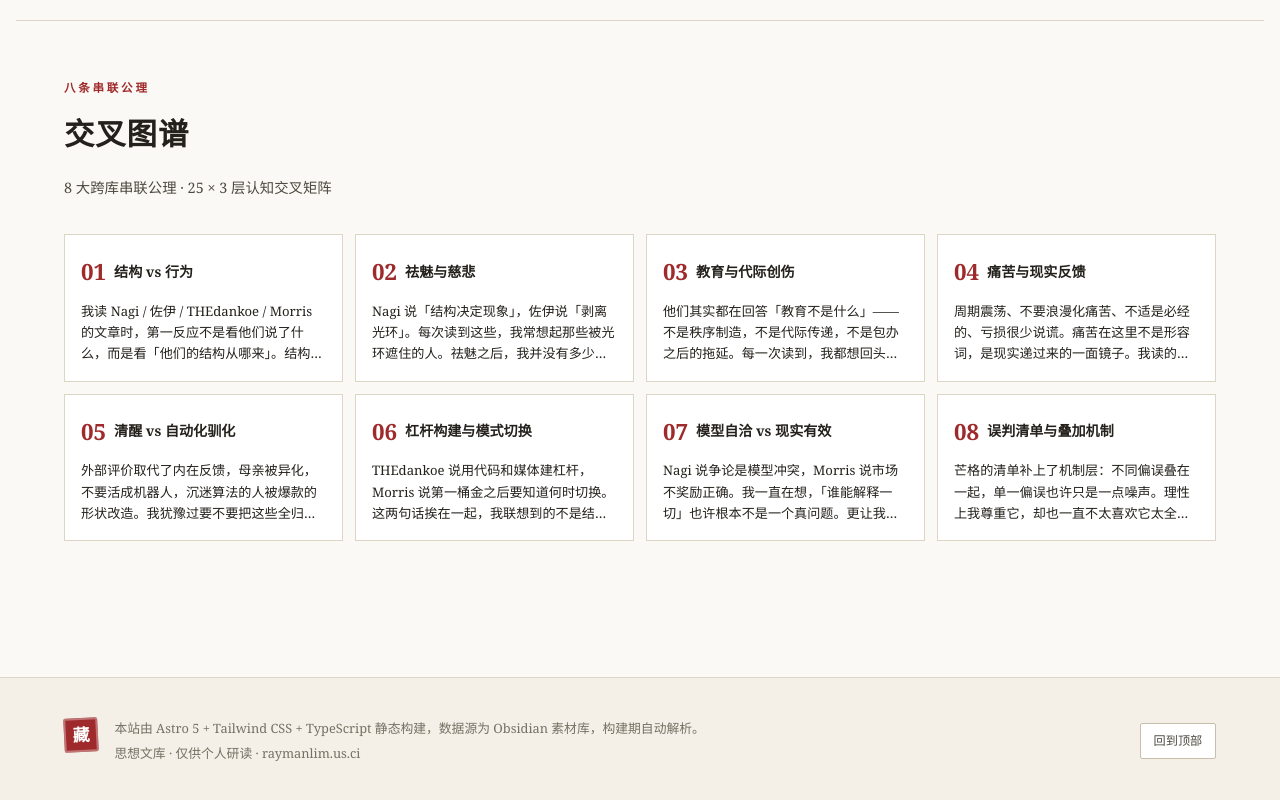
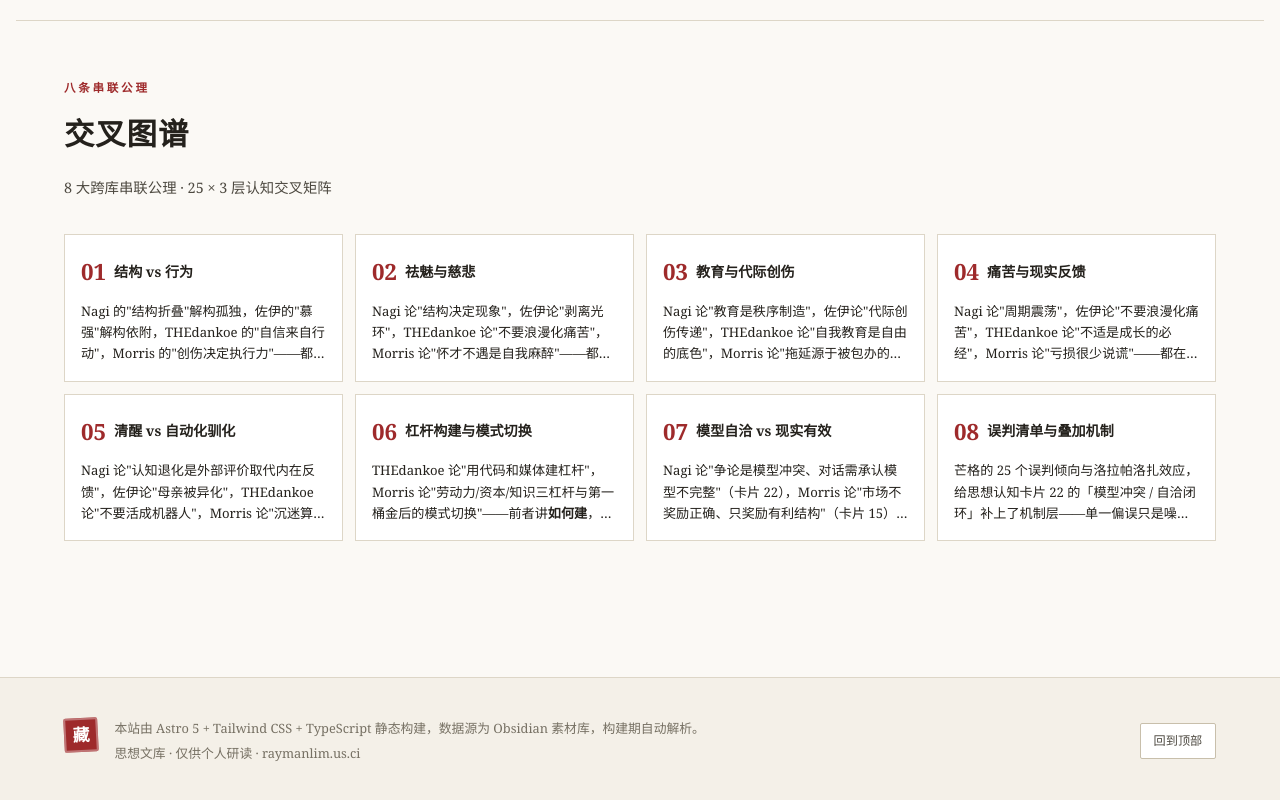
Before and after one commit to raymanlim/cognition-archive, an Astro site: page / in a window 1280 px wide. Shown: the part 1449-2249 px from the top of the page. Built offline with nearby package versions, Linux system fonts and the light colour scheme; Astro itself is replaced by a stand-in of ours.

Commit message:
content: sync Cognition source notes from Obsidian vault

```diff
--- a/src/data/generated/meta.json
+++ b/src/data/generated/meta.json
@@ -2,59 +2,59 @@
   "axioms": [
     {
       "name": "结构 vs 行为",
-      "text": "我读 Nagi / 佐伊 / THEdankoe / Morris 的文章时，第一反应不是看他们说了什么，而是看「他们的结构从哪来」。结构折叠、慕强、创伤决定执行力——这些词像一面镜子，我望向的其实是镜子背后的东西。那是我作为策展人的一点好奇：为什么他说是这样？",
-      "html": "我读 Nagi / 佐伊 / THEdankoe / Morris 的文章时，第一反应不是看他们说了什么，而是看「他们的结构从哪来」。结构折叠、慕强、创伤决定执行力——这些词像一面镜子，我望向的其实是镜子背后的东西。那是我作为策展人的一点好奇：为什么他说是这样？",
-      "textEn": "When I read Nagi, Zuoyi, THEdankoe and Morris, my first question is not what they said but where their structure came from. Structural folding, admiration of strength, trauma shaping execution — these words behave like a mirror; what I am looking for is behind it. It is a curator's small curiosity: why did he say it this way?",
-      "htmlEn": "When I read Nagi, Zuoyi, THEdankoe and Morris, my first question is not what they said but where their structure came from. Structural folding, admiration of strength, trauma shaping execution — these words behave like a mirror; what I am looking for is behind it. It is a curator's small curiosity: why did he say it this way?"
+      "text": "Nagi 的\"结构折叠\"解构孤独，佐伊的\"慕强\"解构依附，THEdankoe 的\"自信来自行动\"，Morris 的\"创伤决定执行力\"——都透过表象看结构。",
+      "html": "Nagi 的&quot;结构折叠&quot;解构孤独，佐伊的&quot;慕强&quot;解构依附，THEdankoe 的&quot;自信来自行动&quot;，Morris 的&quot;创伤决定执行力&quot;——都透过表象看结构。",
+      "textEn": "",
+      "htmlEn": ""
     },
     {
       "name": "祛魅",
-      "text": "Nagi 说「结构决定现象」，佐伊说「剥离光环」。每次读到这些，我常想起那些被光环遮住的人。祛魅之后，我并没有多少愤怒，剩下的是一种不太好看的坦诚。",
-      "html": "Nagi 说「结构决定现象」，佐伊说「剥离光环」。每次读到这些，我常想起那些被光环遮住的人。祛魅之后，我并没有多少愤怒，剩下的是一种不太好看的坦诚。",
-      "textEn": "Nagi says structure determines the phenomenon; Zuoyi speaks of stripping away the halo. Whenever I read them I think of the people hidden behind that halo. After disenchantment I find very little anger in myself — only a rather unflattering honesty.",
-      "htmlEn": "Nagi says structure determines the phenomenon; Zuoyi speaks of stripping away the halo. Whenever I read them I think of the people hidden behind that halo. After disenchantment I find very little anger in myself — only a rather unflattering honesty."
+      "text": "Nagi 论\"结构决定现象\"，佐伊论\"剥离光环\"，THEdankoe 论\"不要浪漫化痛苦\"，Morris 论\"怀才不遇是自我麻醉\"——都是清除认知遮蔽的操作。",
+      "html": "Nagi 论&quot;结构决定现象&quot;，佐伊论&quot;剥离光环&quot;，THEdankoe 论&quot;不要浪漫化痛苦&quot;，Morris 论&quot;怀才不遇是自我麻醉&quot;——都是清除认知遮蔽的操作。",
+      "textEn": "",
+      "htmlEn": ""
     },
     {
       "name": "教育",
-      "text": "他们其实都在回答「教育不是什么」——不是秩序制造，不是代际传递，不是包办之后的拖延。每一次读到，我都想回头问自己一句：我们究竟在教什么？",
-      "html": "他们其实都在回答「教育不是什么」——不是秩序制造，不是代际传递，不是包办之后的拖延。每一次读到，我都想回头问自己一句：我们究竟在教什么？",
-      "textEn": "They are all answering what education is not — not the manufacture of order, not the passing down of a wound, not the procrastination left behind by having everything done for you. Every time I read them I want to turn the question on myself: what, exactly, are we teaching?",
-      "htmlEn": "They are all answering what education is not — not the manufacture of order, not the passing down of a wound, not the procrastination left behind by having everything done for you. Every time I read them I want to turn the question on myself: what, exactly, are we teaching?"
+      "text": "Nagi 论\"教育是秩序制造\"，佐伊论\"代际创伤传递\"，THEdankoe 论\"自我教育是自由的底色\"，Morris 论\"拖延源于被包办的成长\"——都在谈系统如何塑造个体。",
+      "html": "Nagi 论&quot;教育是秩序制造&quot;，佐伊论&quot;代际创伤传递&quot;，THEdankoe 论&quot;自我教育是自由的底色&quot;，Morris 论&quot;拖延源于被包办的成长&quot;——都在谈<strong>系统如何塑造个体</strong>。",
+      "textEn": "",
+      "htmlEn": ""
     },
     {
       "name": "痛苦",
-      "text": "周期震荡、不要浪漫化痛苦、不适是必经的、亏损很少说谎。痛苦在这里不是形容词，是现实递过来的一面镜子。我读的时候不敢轻率——谁走过的弯路，都没那么容易被别人总结。",
-      "html": "周期震荡、不要浪漫化痛苦、不适是必经的、亏损很少说谎。痛苦在这里不是形容词，是现实递过来的一面镜子。我读的时候不敢轻率——谁走过的弯路，都没那么容易被别人总结。",
-      "textEn": "Cycles oscillating, suffering not to be romanticised, discomfort as the only way through, losses that rarely lie. Pain here is not an adjective; it is a mirror reality holds up. I read these carefully: no one's detour deserves to be summarised lightly by someone else.",
-      "htmlEn": "Cycles oscillating, suffering not to be romanticised, discomfort as the only way through, losses that rarely lie. Pain here is not an adjective; it is a mirror reality holds up. I read these carefully: no one's detour deserves to be summarised lightly by someone else."
+      "text": "Nagi 论\"周期震荡\"，佐伊论\"不要浪漫化痛苦\"，THEdankoe 论\"不适是成长的必经\"，Morris 论\"亏损很少说谎\"——都在谈成长的代价与反馈。",
+      "html": "Nagi 论&quot;周期震荡&quot;，佐伊论&quot;不要浪漫化痛苦&quot;，THEdankoe 论&quot;不适是成长的必经&quot;，Morris 论&quot;亏损很少说谎&quot;——都在谈<strong>成长的代价与反馈</strong>。",
+      "textEn": "",
+      "htmlEn": ""
     },
     {
       "name": "自动化 vs 清醒",
-      "text": "外部评价取代了内在反馈，母亲被异化，不要活成机器人，沉迷算法的人被爆款的形状改造。我犹豫过要不要把这些全归到「清醒」下面——那种慢，更像我希望自己还保留着的东西，而不是一个已经证明的结论。",
-      "html": "外部评价取代了内在反馈，母亲被异化，不要活成机器人，沉迷算法的人被爆款的形状改造。我犹豫过要不要把这些全归到「清醒」下面——那种慢，更像我希望自己还保留着的东西，而不是一个已经证明的结论。",
-      "textEn": "External evaluation replacing inner feedback; the mother alienated; do not become a machine; those absorbed by algorithms reshaped in the image of viral posts. I hesitated to file all of this under 'clarity'. That kind of slowness is closer to something I hope I still have than to a conclusion I have proved.",
-      "htmlEn": "External evaluation replacing inner feedback; the mother alienated; do not become a machine; those absorbed by algorithms reshaped in the image of viral posts. I hesitated to file all of this under 'clarity'. That kind of slowness is closer to something I hope I still have than to a conclusion I have proved."
+      "text": "Nagi 论\"认知退化是外部评价取代内在反馈\"，佐伊论\"母亲被异化\"，THEdankoe 论\"不要活成机器人\"，Morris 论\"沉迷算法者被爆款的形状改造\"——都在呼唤清醒的、自主的生活。",
+      "html": "Nagi 论&quot;认知退化是外部评价取代内在反馈&quot;，佐伊论&quot;母亲被异化&quot;，THEdankoe 论&quot;不要活成机器人&quot;，Morris 论&quot;沉迷算法者被爆款的形状改造&quot;——都在呼唤<strong>清醒的、自主的生活</strong>。",
+      "textEn": "",
+      "htmlEn": ""
     },
     {
       "name": "杠杆",
-      "text": "THEdankoe 说用代码和媒体建杠杆，Morris 说第一桶金之后要知道何时切换。这两句话挨在一起，我联想到的不是结构，而是行动：有人正在动手，而有人正决定停手。",
-      "html": "THEdankoe 说用代码和媒体建杠杆，Morris 说第一桶金之后要知道何时切换。这两句话挨在一起，我联想到的不是结构，而是行动：有人正在动手，而有人正决定停手。",
-      "textEn": "THEdankoe writes of building leverage with code and media; Morris writes of knowing when to switch after the first pot of gold. Put together, what comes to mind is not structure but action: someone is starting to build, and someone else is deciding when to stop.",
-      "htmlEn": "THEdankoe writes of building leverage with code and media; Morris writes of knowing when to switch after the first pot of gold. Put together, what comes to mind is not structure but action: someone is starting to build, and someone else is deciding when to stop."
+      "text": "THEdankoe 论\"用代码和媒体建杠杆\"，Morris 论\"劳动力/资本/知识三杠杆与第一桶金后的模式切换\"——前者讲如何建，后者讲何时切换。",
+      "html": "THEdankoe 论&quot;用代码和媒体建杠杆&quot;，Morris 论&quot;劳动力/资本/知识三杠杆与第一桶金后的模式切换&quot;——前者讲<strong>如何建</strong>，后者讲<strong>何时切换</strong>。",
+      "textEn": "",
+      "htmlEn": ""
     },
     {
       "name": "模型 vs 现实",
-      "text": "Nagi 说争论是模型冲突，Morris 说市场不奖励正确。我一直在想，「谁能解释一切」也许根本不是一个真问题。更让我在意的是：一个说法肯不肯被现实改掉。",
-      "html": "Nagi 说争论是模型冲突，Morris 说市场不奖励正确。我一直在想，「谁能解释一切」也许根本不是一个真问题。更让我在意的是：一个说法肯不肯被现实改掉。",
-      "textEn": "Nagi says an argument is a clash of models; Morris says the market does not reward being right. I keep thinking that 'who can explain everything' may not be a real question at all. What matters more to me is whether a claim is still willing to be corrected by reality.",
-      "htmlEn": "Nagi says an argument is a clash of models; Morris says the market does not reward being right. I keep thinking that 'who can explain everything' may not be a real question at all. What matters more to me is whether a claim is still willing to be corrected by reality."
+      "text": "Nagi 论\"争论是模型冲突、对话需承认模型不完整\"（卡片 22），Morris 论\"市场不奖励正确、只奖励有利结构\"（卡片 15）——都在说自洽不等于有效。",
+      "html": "Nagi 论&quot;争论是模型冲突、对话需承认模型不完整&quot;（卡片 22），Morris 论&quot;市场不奖励正确、只奖励有利结构&quot;（卡片 15）——都在说<strong>自洽不等于有效</strong>。",
+      "textEn": "",
+      "htmlEn": ""
     },
     {
       "name": "清单 vs 机制",
-      "text": "芒格的清单补上了机制层：不同偏误叠在一起，单一偏误也许只是一点噪声。理性上我尊重它，却也一直不太喜欢它太全——好像什么都能被收进去，反而少了让我停下来的地方。",
-      "html": "芒格的清单补上了机制层：不同偏误叠在一起，单一偏误也许只是一点噪声。理性上我尊重它，却也一直不太喜欢它太全——好像什么都能被收进去，反而少了让我停下来的地方。",
-      "textEn": "Munger's checklist supplies the mechanism: when several biases converge in one moment, a single bias may be no more than noise. I respect it intellectually, and have never quite liked how complete it is — as if everything can be filed away, leaving fewer places for me to stop.",
-      "htmlEn": "Munger's checklist supplies the mechanism: when several biases converge in one moment, a single bias may be no more than noise. I respect it intellectually, and have never quite liked how complete it is — as if everything can be filed away, leaving fewer places for me to stop."
+      "text": "芒格的 25 个误判倾向与洛拉帕洛扎效应，给思想认知卡片 22 的「模型冲突 / 自洽闭环」补上了机制层——单一偏误只是噪声，多倾向叠加才产生极端结果；但清单本身也有「能解释一切」的自洽风险，必须配基础率与复盘。",
+      "html": "芒格的 25 个误判倾向与洛拉帕洛扎效应，给思想认知卡片 22 的「模型冲突 / 自洽闭环」补上了机制层——单一偏误只是噪声，多倾向叠加才产生极端结果；但清单本身也有「能解释一切」的自洽风险，必须配基础率与复盘。",
+      "textEn": "",
+      "htmlEn": ""
     }
   ],
   "comparison": [
```
Also changed, not shown: 认知素材库.md (+8 -16 lines).
